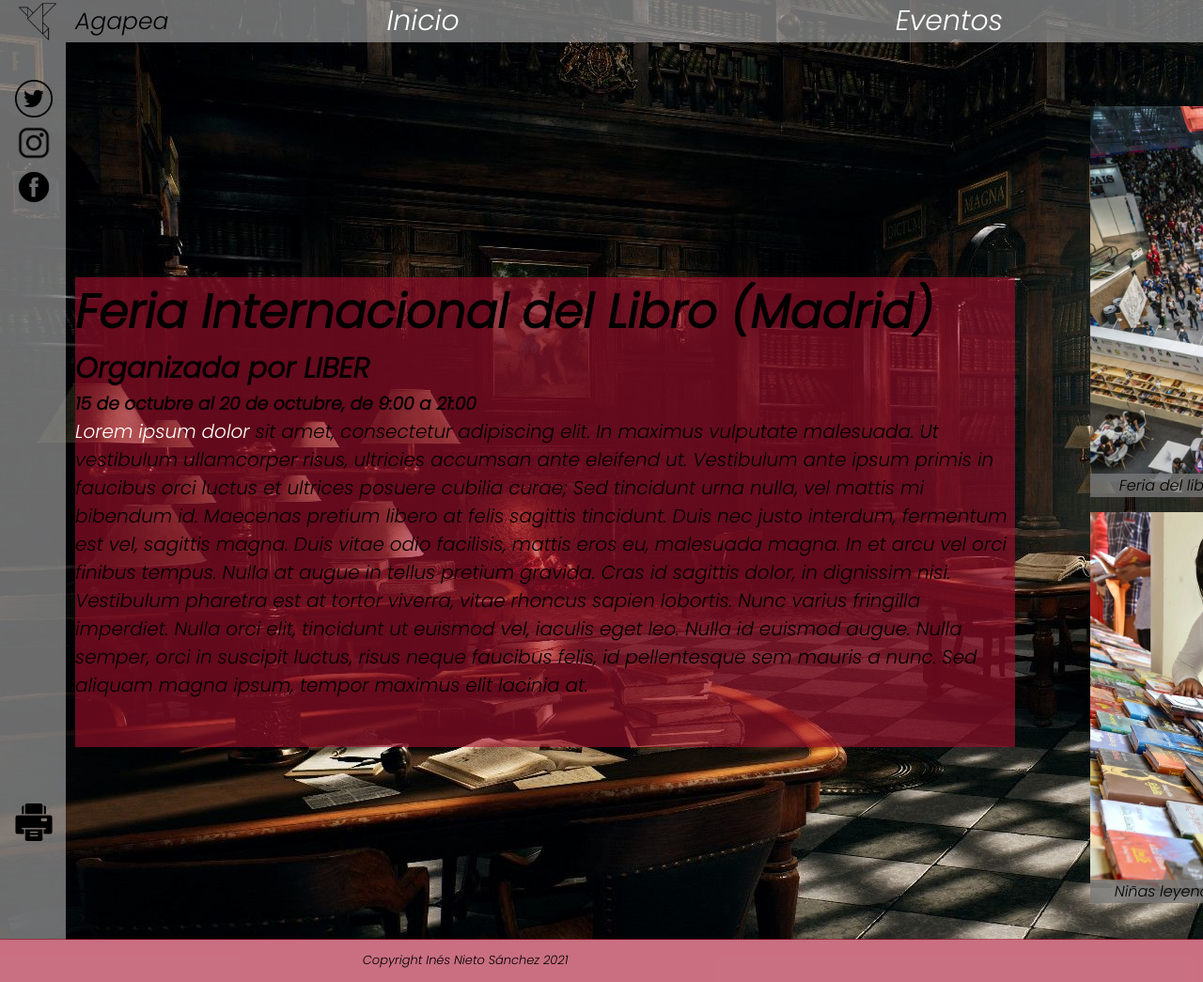
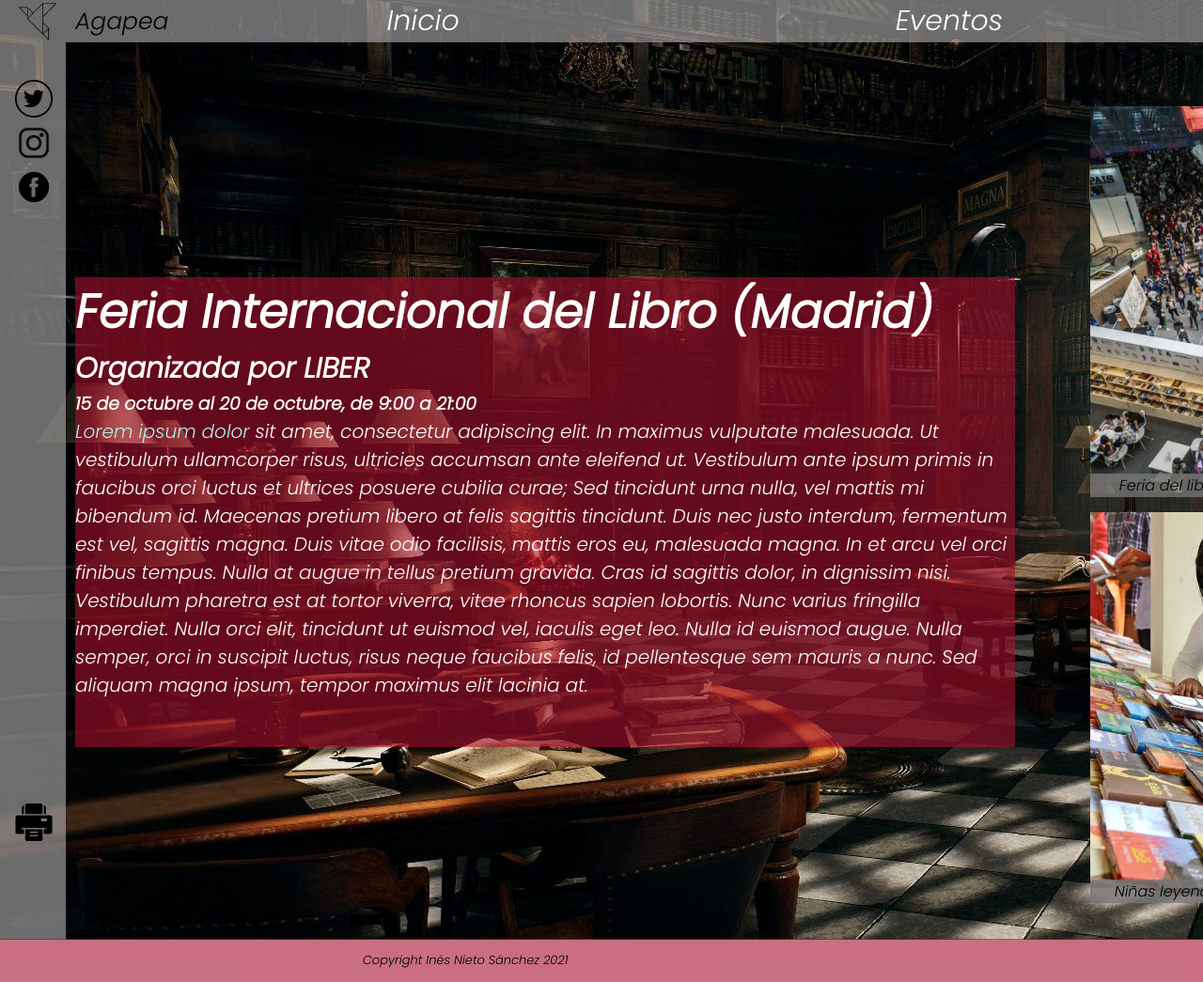
Before and after one commit to ins426/SIBW20-21, a PHP site: page /html/evento.html in a window 1280 px wide; the page is wider, and only the part inside the window is pictured. Shown: that part at 94% size. Run offline with PHP 8.4, Linux system fonts and the light colour scheme.

Commit message:
cambio pequeño

```diff
--- a/P1/css/evento.css
+++ b/P1/css/evento.css
@@ -124,6 +124,11 @@ a{
     width: 1000px;
     height: 500px;
     background-color:  rgba(165, 16, 46, 0.6);
+    color: white;
+}
+
+#info a{
+    color:paleturquoise;
 }
 
 #nombre-evento{
--- a/P1/html/evento.html
+++ b/P1/html/evento.html
@@ -59,6 +59,14 @@
                     </div>
                 </div>
             </article>
+            <footer id="contacto-contenedor">
+                <div id="copyright">
+                    Copyright Inés Nieto Sánchez 2021
+                </div>
+                <div id="email">
+                    Email: ins26@correo.ugr.es
+                </div>
+            </footer>
             <!------------------------------------------------------>
             <!-----------------Comentarios-------------------------->
             <!-- <div id="comentarios">
@@ -68,14 +76,6 @@
             <span id="barra" style="font-size: 30px;cursor:pointer" onclick="abrirComentarios()">&#9776;open</span> -->
             <!------------------------------------------------------>
             <!-------------------------PIE----------------------->
-            <footer id="contacto-contenedor">
-                <div id="copyright">
-                    Copyright Inés Nieto Sánchez 2021
-                </div>
-                <div id="email">
-                    Email: ins26@correo.ugr.es
-                </div>
-            </footer>
             <!-------------------------***----------------------->
         </div>
 
```
